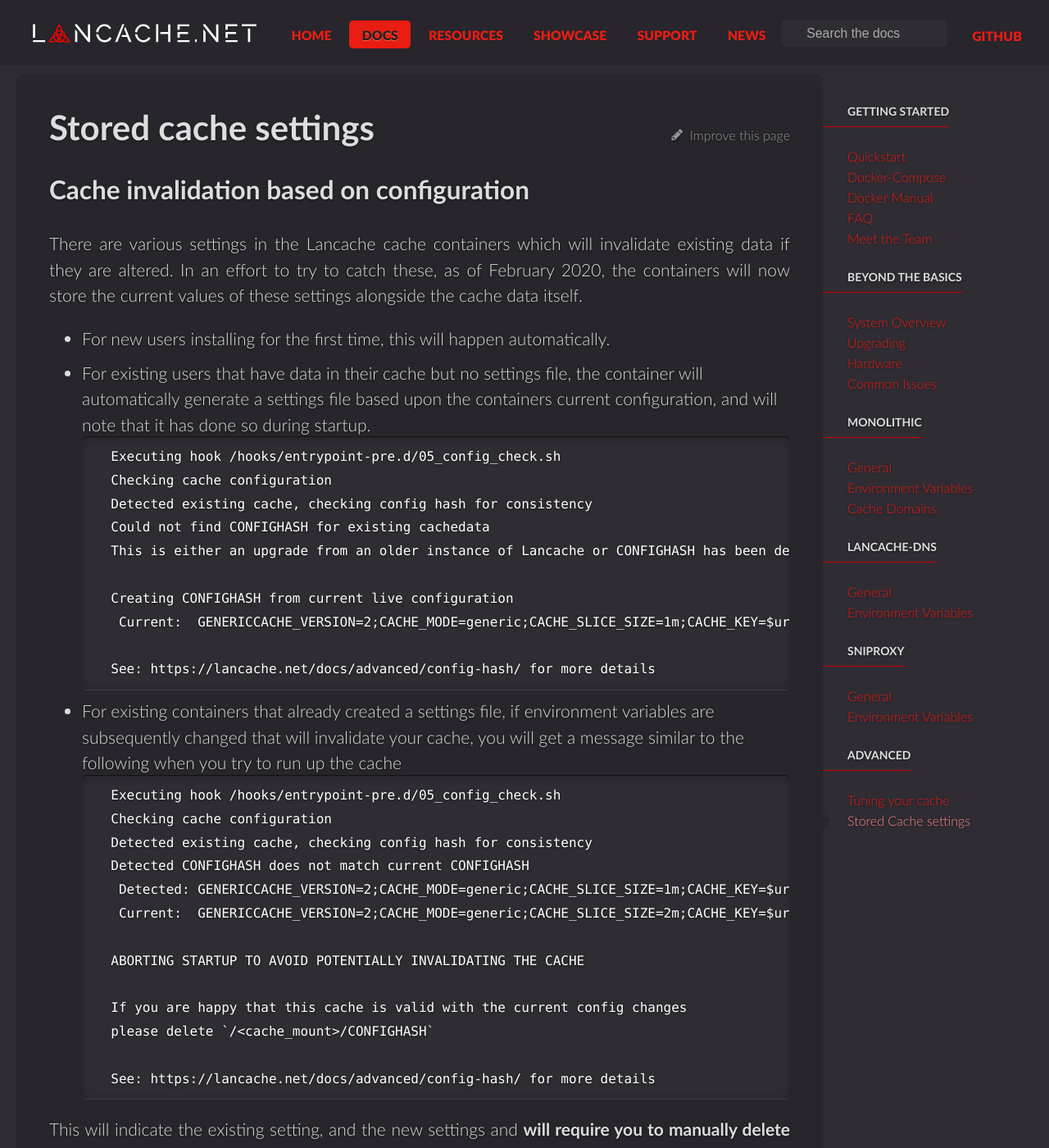
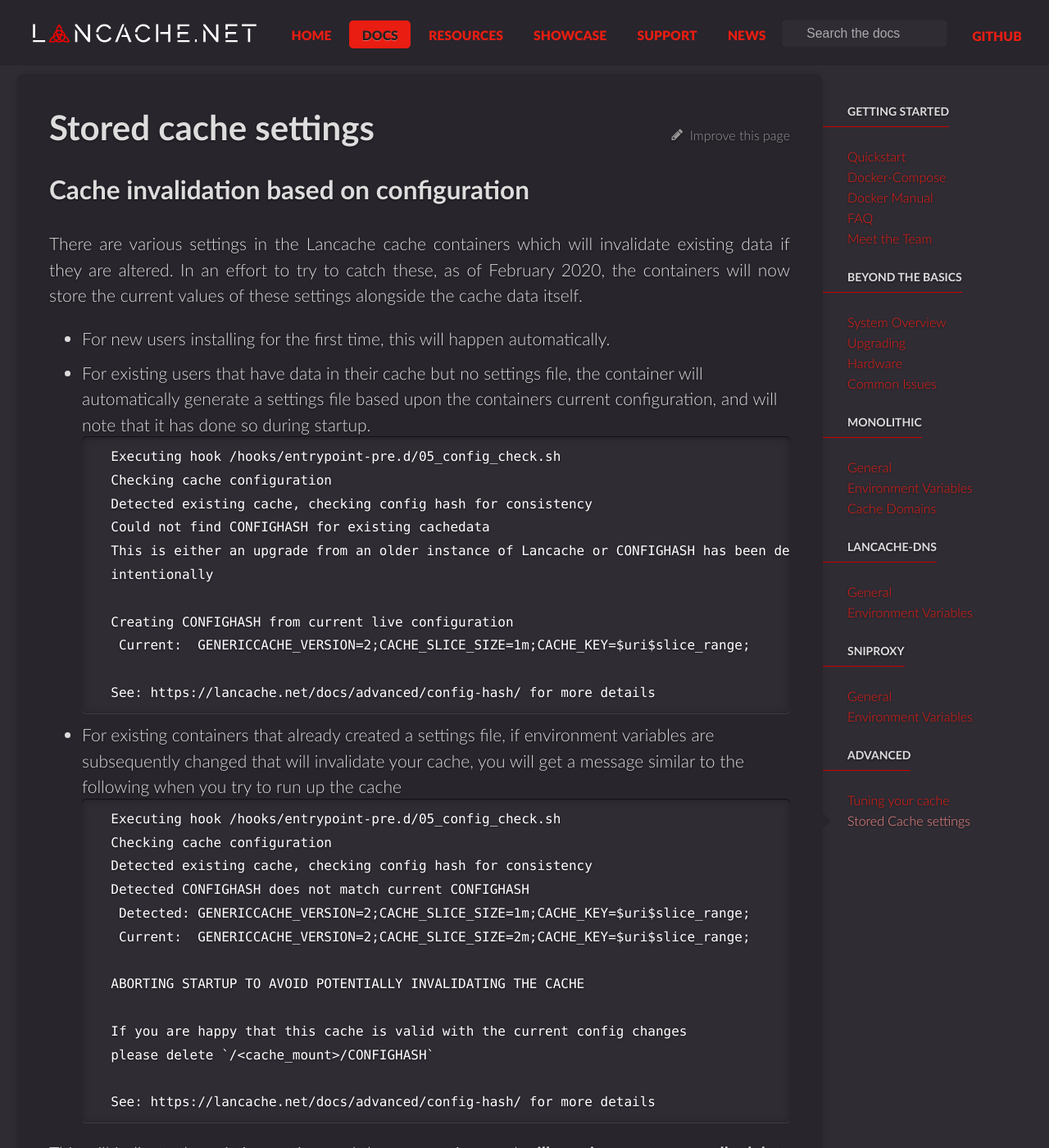
Before and after one commit to lancachenet/lancachenet.github.io, a Jekyll site: the page built from _docs/advanced/config-hash.md, in a window 1280 px wide and 1400 px high. Shown: the whole window at 82% size. Built offline with Jekyll 4.4.1, drawn with Linux system fonts in a browser that asks for light colours; comment, search, counter and statistics services are not loaded.

Commit message:
Update config-hash.md

````diff
--- a/_docs/advanced/config-hash.md
+++ b/_docs/advanced/config-hash.md
@@ -15,10 +15,11 @@
     Checking cache configuration
     Detected existing cache, checking config hash for consistency
     Could not find CONFIGHASH for existing cachedata
-    This is either an upgrade from an older instance of Lancache or CONFIGHASH has been deleted intentionally
+    This is either an upgrade from an older instance of Lancache or CONFIGHASH has been deleted
+    intentionally
 
     Creating CONFIGHASH from current live configuration
-     Current:  GENERICCACHE_VERSION=2;CACHE_MODE=generic;CACHE_SLICE_SIZE=1m;CACHE_KEY=$uri$slice_range;
+     Current:  GENERICCACHE_VERSION=2;CACHE_SLICE_SIZE=1m;CACHE_KEY=$uri$slice_range;
 
     See: https://lancache.net/docs/advanced/config-hash/ for more details
 ```
@@ -28,8 +29,8 @@
     Checking cache configuration
     Detected existing cache, checking config hash for consistency
     Detected CONFIGHASH does not match current CONFIGHASH
-     Detected: GENERICCACHE_VERSION=2;CACHE_MODE=generic;CACHE_SLICE_SIZE=1m;CACHE_KEY=$uri$slice_range;
-     Current:  GENERICCACHE_VERSION=2;CACHE_MODE=generic;CACHE_SLICE_SIZE=2m;CACHE_KEY=$uri$slice_range;
+     Detected: GENERICCACHE_VERSION=2;CACHE_SLICE_SIZE=1m;CACHE_KEY=$uri$slice_range;
+     Current:  GENERICCACHE_VERSION=2;CACHE_SLICE_SIZE=2m;CACHE_KEY=$uri$slice_range;
 
     ABORTING STARTUP TO AVOID POTENTIALLY INVALIDATING THE CACHE
 
````
